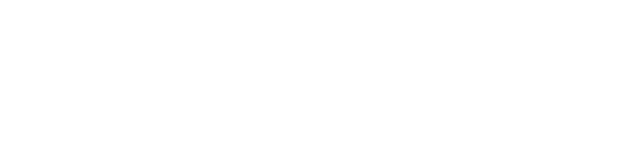
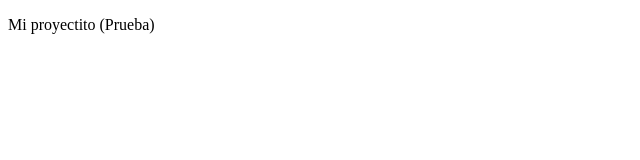
Before and after one commit to DonaldGonz02/Proyecto-Final, a plain HTML site: page BraJac/Index.html in a window 1280 px wide. Shown: the whole page, without its empty margins (0-640 px from the left). Drawn offline with Linux system fonts and the light colour scheme.

Commit message:
Se agregó un párrafo

```diff
--- a/BraJac/Index.html
+++ b/BraJac/Index.html
@@ -7,5 +7,6 @@
 </head>
 <body>
     <title>Hola Mundo</title>
+    <p>Mi proyectito (Prueba)</p>
 </body>
 </html>
```
